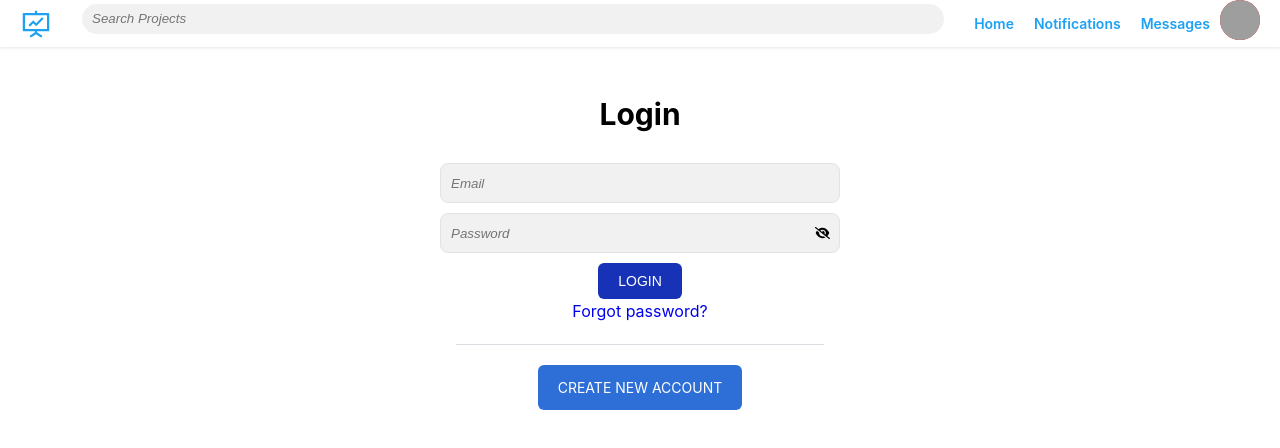
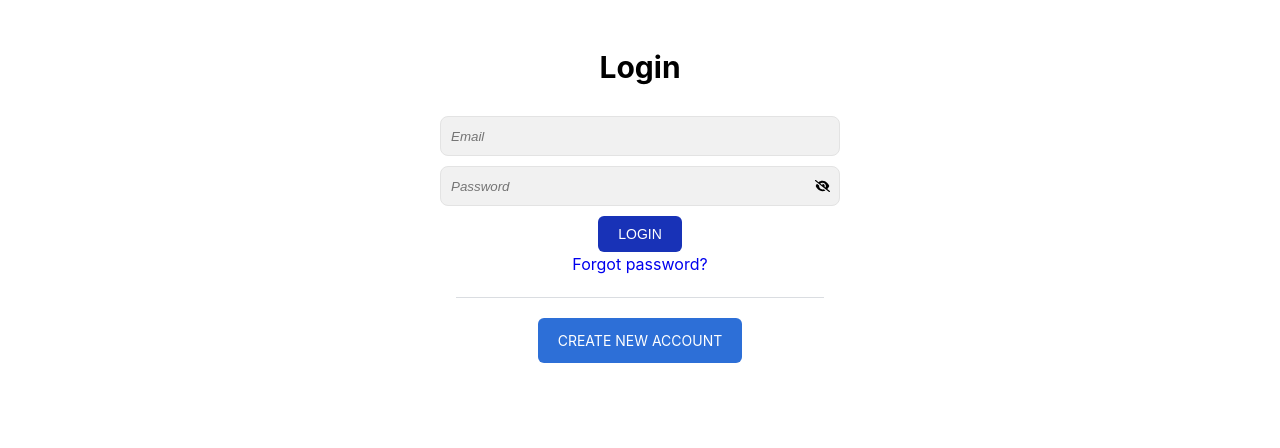
Before and after one commit to aryallaxman99/projectManagementApplication, a React (Create React App) app in the folder client/: page / in a window 1280 px wide. Shown: the top 448 px of the page. Built offline with nearby package versions, Linux system fonts and the light colour scheme; grey boxes are pictures that could not be loaded.

Commit message:
editing on header sections

```diff
--- a/client/src/App.js
+++ b/client/src/App.js
@@ -1,12 +1,10 @@
 import React from "react";
 import "./App.css";
 import ConditionalRouting from "./components/ConditionalRoute";
-import Header from "./components/Headers/Header";
 
 const App = () => {
   return (
     <>
-      <Header />
       <ConditionalRouting />
     </>
   );
--- a/client/src/components/ConditionalRoute.js
+++ b/client/src/components/ConditionalRoute.js
@@ -9,6 +9,7 @@ import DeveloperDashboard from "../containers/Developer/DeveloperDashboard";
 import OtpSender from "../containers/Auth/OtpSender";
 import ResetPassword from "../containers/Auth/ResetPassword";
 import ErrorPage from "../containers/ErrorPage/Error";
+import Header from "./Headers/Header";
 
 const ConditionalRouting = () => {
   const { userRole } = useSelector((state) => state.user);
@@ -39,6 +40,7 @@ const AuthScreens = () => {
 const DeveloperScreen = () => {
   return (
     <Routes>
+      <Route exact path="/" element={<Header />} />
       <Route exact path="/" element={<DeveloperDashboard />} />
       <Route path="*" element={<ErrorPage />} />
     </Routes>
@@ -48,6 +50,7 @@ const DeveloperScreen = () => {
 const UserScreen = () => {
   return (
     <Routes>
+      <Route exact path="/" element={<Header />} />
       <Route exact path="/" element={<UserDashboard />} />
       <Route path="*" element={<ErrorPage />} />
     </Routes>
@@ -56,6 +59,7 @@ const UserScreen = () => {
 const AdminScreen = () => {
   return (
     <Routes>
+      <Route exact path="/" element={<Header />} />
       <Route exact path="/" element={<AdminDashboard />} />
       <Route path="*" element={<ErrorPage />} />
     </Routes>
```
